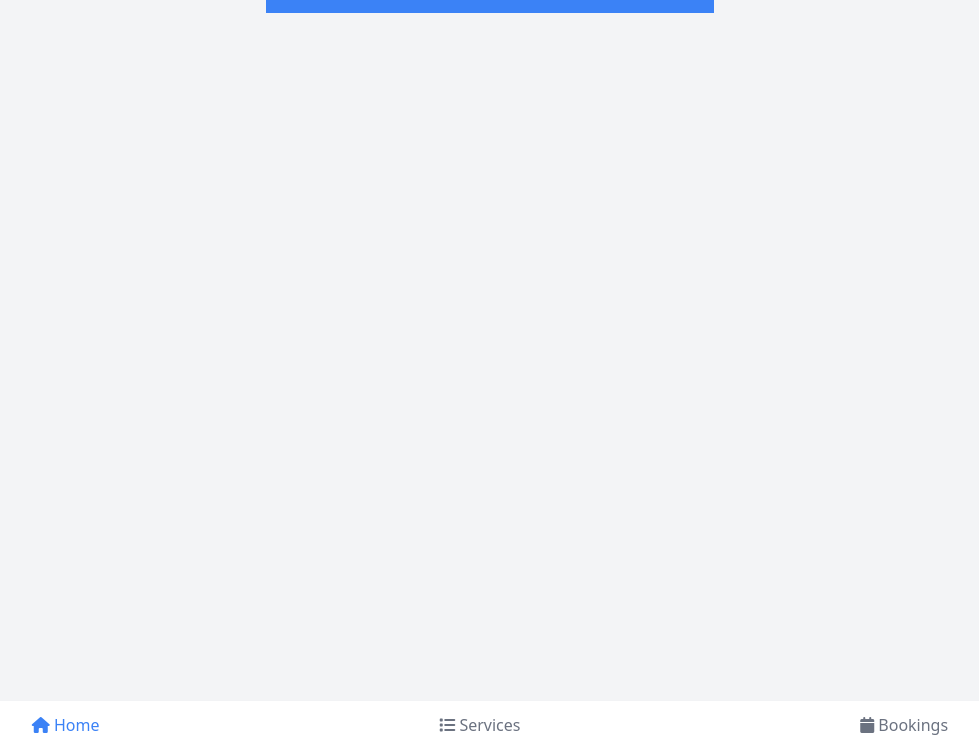
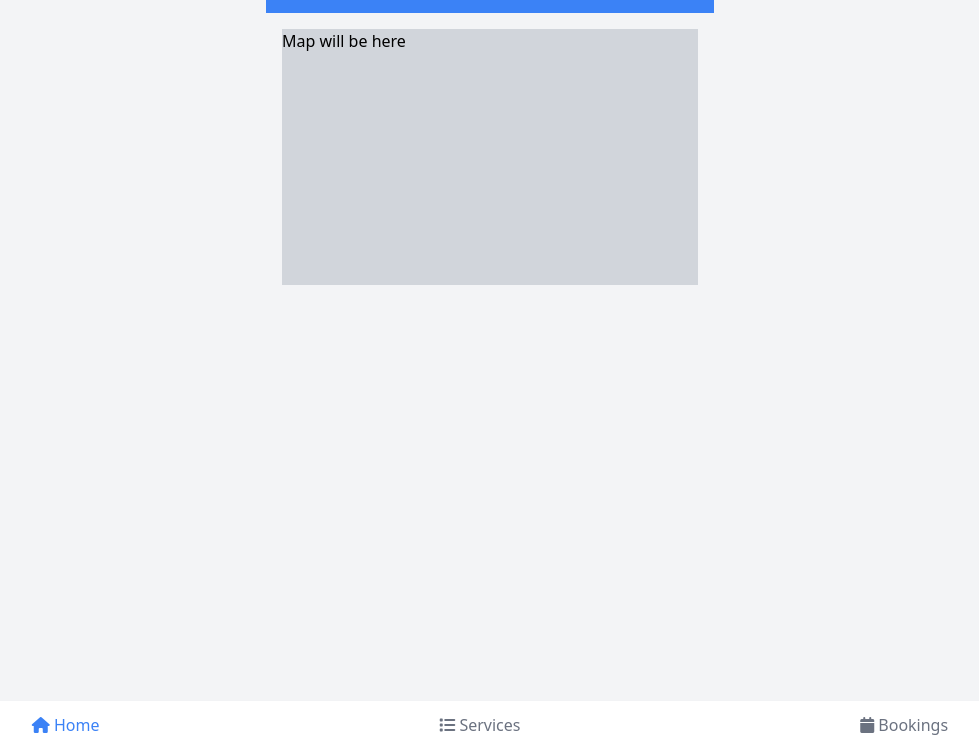
Before and after one commit to yindin777/nearby, a website with bundled scripts: page public/index.html in a window 1280 px wide. Shown: the part 51-800 px from the top of the page, without its empty margins (150-1129 px from the left). Built offline with nearby package versions, Linux system fonts and the light colour scheme.

Commit message:
Update index.html

```diff
--- a/public/index.html
+++ b/public/index.html
@@ -36,6 +36,8 @@
         <!-- Main Content Area -->
         <main id="content" class="p-4">
             <!-- Dynamic Content Loads Here -->
+            <!-- Added map container -->
+            <div id="map" class="w-full h-64 mb-4 bg-gray-300">Map will be here</div>
         </main>
 
         <!-- Bottom Navigation -->
```
